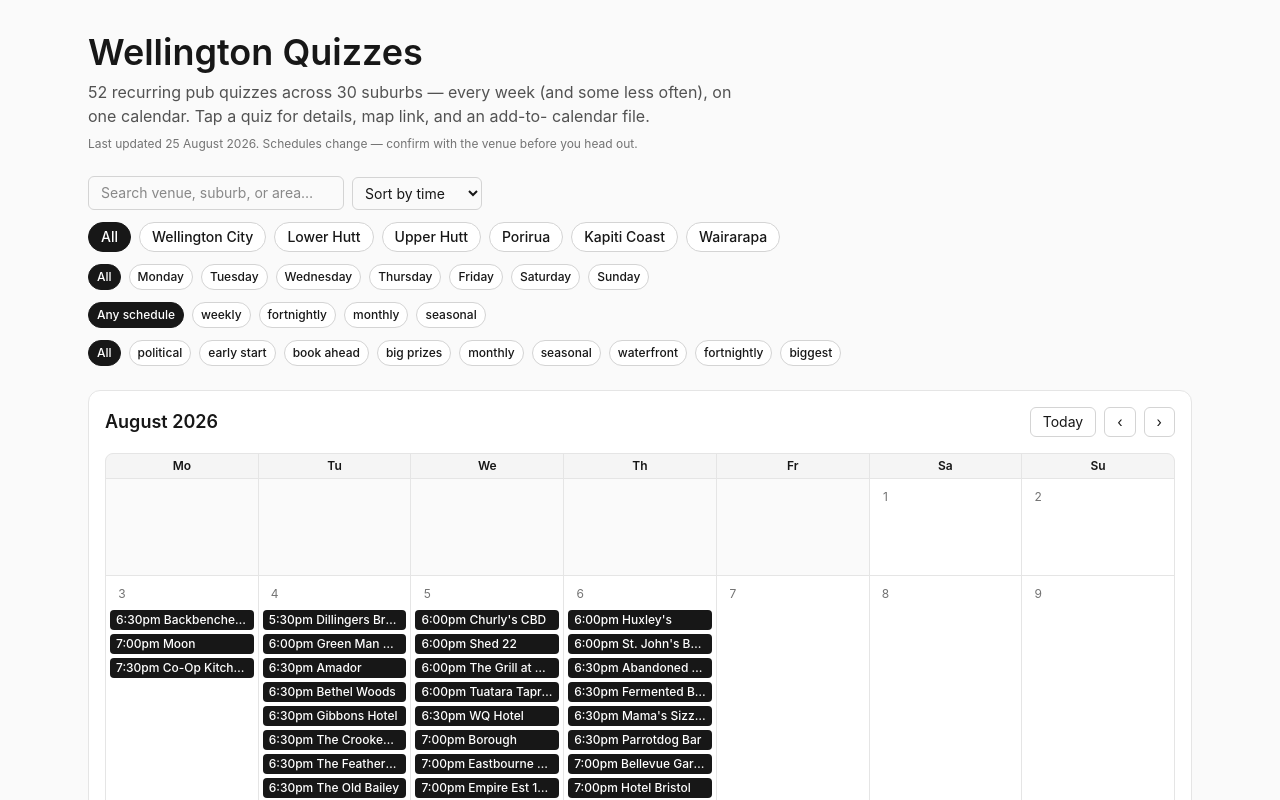
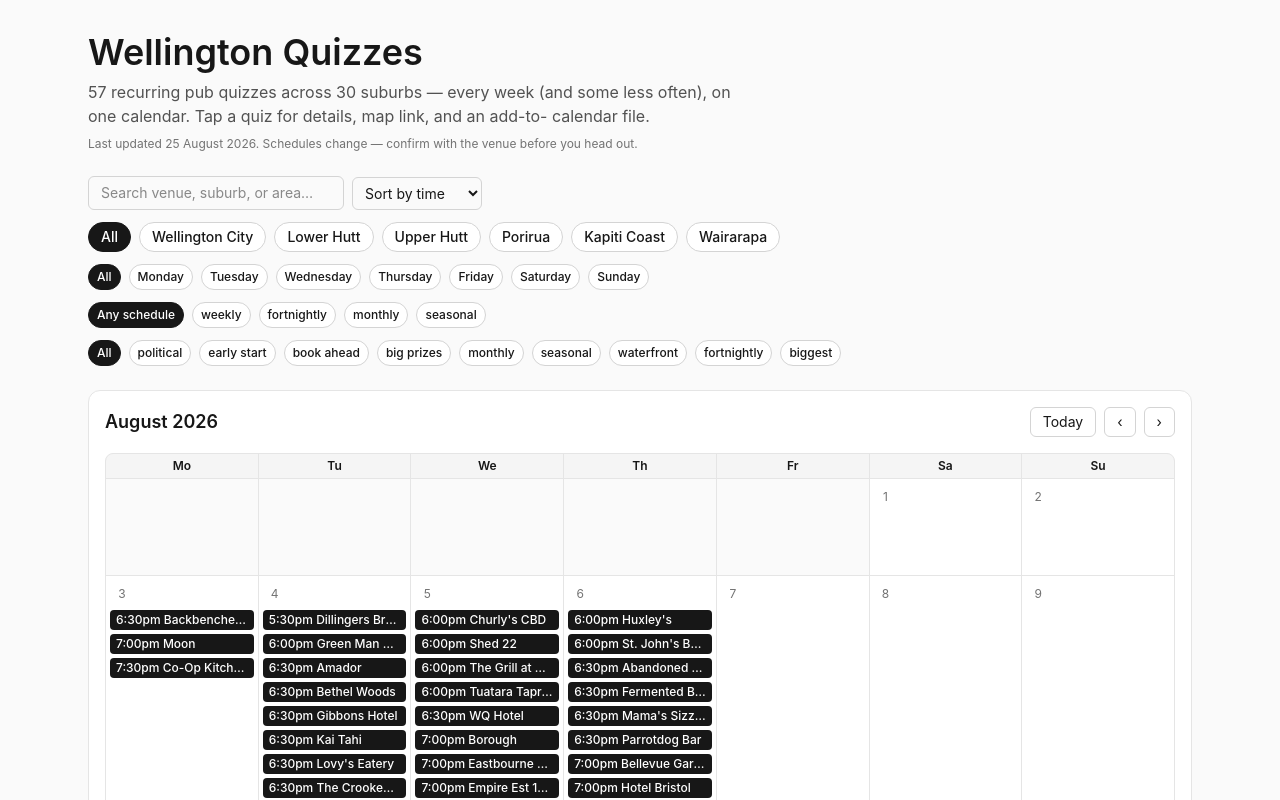
Before and after one commit to olitreadwell/wellington-quizzes, a Next.js app: page / in a window 1280 px wide. Shown: the top 800 px of the page. Built offline with nearby package versions, Linux system fonts and the light colour scheme.

Commit message:
feat: scrape 5 more quizzes (Eventfinda venues, Wgtn)

```diff
--- a/src/data/quizzes.ts
+++ b/src/data/quizzes.ts
@@ -766,9 +766,10 @@
     startTime: '18:30',
     cadence: 'weekly',
     cost: 'Free admission',
+    booking: 'First in, first seated — book ahead',
     source: {
-      label: 'Eventfinda — Quiz Night at Parrotdog Bar',
-      url: 'https://www.eventfinda.co.nz/2026/quiz-night6/wellington',
+      label: 'Eventfinda — Parrotdog Quiz Night',
+      url: 'https://www.eventfinda.co.nz/2026/parrotdog-quiz-night/wellington',
     },
     lastVerified: '2026-08-26',
   },
@@ -841,6 +842,88 @@
     },
     lastVerified: '2026-08-26',
   },
+  {
+    id: 'lovys-eatery',
+    venue: "Lovy's Eatery",
+    suburb: 'Te Aro',
+    address: '43 Vivian Street, Te Aro, Wellington 6011',
+    area: 'Wellington City',
+    dayOfWeek: 'Tuesday',
+    startTime: '18:30',
+    cadence: 'weekly',
+    cost: 'Free admission',
+    source: {
+      label: "Eventfinda — Quiz Night at Lovy's Eatery",
+      url: 'https://www.eventfinda.co.nz/2026/quiz-night3/wellington-region',
+    },
+    lastVerified: '2026-08-26',
+  },
+  {
+    id: 'kai-tahi',
+    venue: 'Kai Tahi',
+    suburb: 'Porirua City Centre',
+    address: '20 Parumoana Street, Porirua City Centre, Porirua 5022',
+    area: 'Porirua',
+    dayOfWeek: 'Tuesday',
+    startTime: '18:30',
+    cadence: 'weekly',
+    cost: 'Free admission',
+    source: {
+      label: 'Eventfinda — Quiz Night at Kai Tahi',
+      url: 'https://www.eventfinda.co.nz/2026/quiz-night/porirua-mana',
+    },
+    lastVerified: '2026-08-26',
+  },
+  {
+    id: 'the-office-cafe-bar',
+    venue: 'The Office Cafe and Bar',
+    suburb: 'Newtown',
+    address: '124 Riddiford Street, Newtown, Wellington 6021',
+    area: 'Wellington City',
+    dayOfWeek: 'Wednesday',
+    startTime: '19:00',
+    cadence: 'weekly',
+    cost: 'Free admission',
+    source: {
+      label: 'Eventfinda — Quiz Night at The Office',
+      url: 'https://www.eventfinda.co.nz/2026/quiz-night/wellington',
+    },
+    lastVerified: '2026-08-26',
+  },
+  {
+    id: 'waitoa',
+    venue: 'Waitoa',
+    suburb: 'Wellington Central',
+    address: '175 Victoria Street, Wellington Central, Wellington 6011',
+    area: 'Wellington City',
+    dayOfWeek: 'Wednesday',
+    startTime: '19:00',
+    cadence: 'weekly',
+    notes: 'Weekly quiz night, Wednesdays 7pm, per the venue’s Eventfinda listing.',
+    source: {
+      label: 'Eventfinda — Waitoa Victoria Street venue',
+      url: 'https://www.eventfinda.co.nz/venue/waitoa-victoria-street-wellington',
+    },
+    lastVerified: '2026-08-26',
+  },
+  {
+    id: 'johnsonville-club',
+    venue: 'The Johnsonville Club',
+    suburb: 'Johnsonville',
+    address: '1 Norman Lane, Johnsonville, Wellington 6037',
+    area: 'Wellington City',
+    dayOfWeek: 'Wednesday',
+    startTime: '19:00',
+    cadence: 'monthly',
+    cadenceNote: 'Every 4th Wednesday of the month',
+    notes: 'Coggies Quiz, per the club’s Eventfinda listing. Clubs often ask visitors to sign in.',
+    tags: ['monthly'],
+    source: {
+      label: 'Eventfinda — The Johnsonville Club venue',
+      url: 'https://www.eventfinda.co.nz/venue/the-johnsonville-club-wellington',
+    },
+    lastVerified: '2026-08-26',
+  },
 ] as const;
 
 /** The validated quiz dataset, shared by the calendar and the tests. */
```
Also changed, not shown: 1 other file (tests, documents, lock files or other folders).
